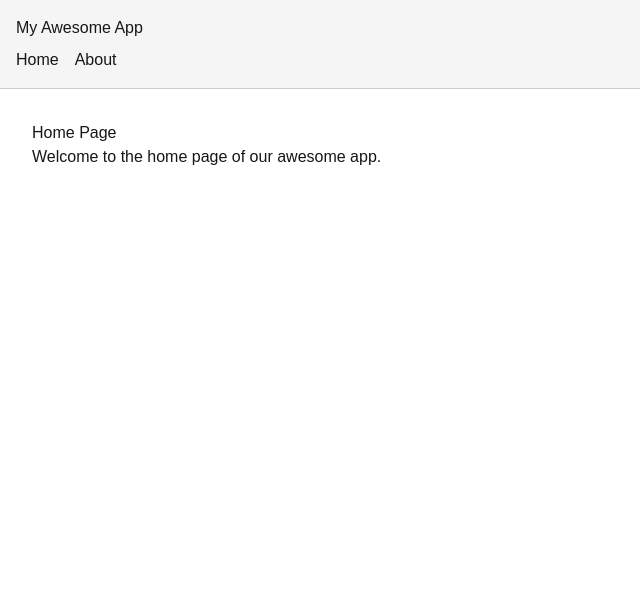
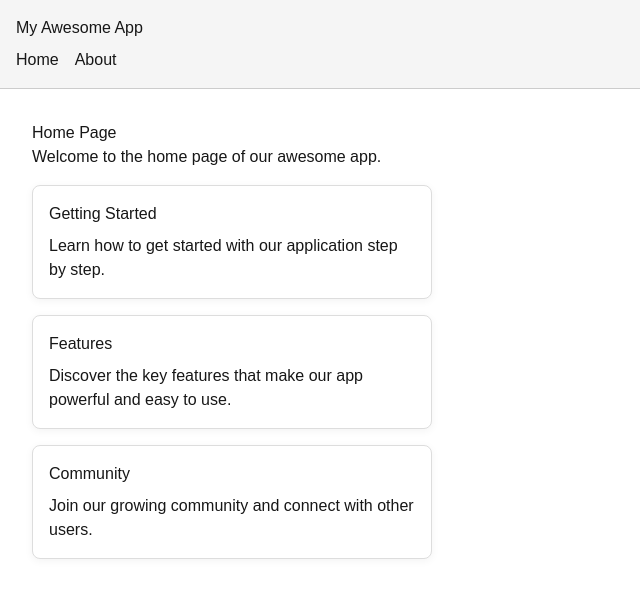
Before and after one commit to rosified-guru/alx-project-0x02-setup, a Next.js app in the folder alx-project-0x02/: page /home in a window 1280 px wide. Shown: the top 598 px of the page, without its empty margins (0-640 px from the left). Built offline with nearby package versions, Linux system fonts and the light colour scheme.

Commit message:
Card component

```diff
--- /dev/null
+++ b/alx-project-0x02/components/common/Card.tsx
@@ -0,0 +1,26 @@
+
+import React from 'react';
+
+interface CardProps {
+  title: string;
+  content: string;
+}
+
+const Card: React.FC<CardProps> = ({ title, content }) => {
+  return (
+    <div style={{
+      border: '1px solid #ddd',
+      borderRadius: '8px',
+      padding: '1rem',
+      margin: '1rem 0',
+      boxShadow: '0 2px 8px rgba(0,0,0,0.05)',
+      backgroundColor: '#fff',
+      maxWidth: '400px'
+    }}>
+      <h3 style={{ marginBottom: '0.5rem' }}>{title}</h3>
+      <p>{content}</p>
+    </div>
+  );
+};
+
+export default Card;
--- a/alx-project-0x02/interfaces/index.ts
+++ b/alx-project-0x02/interfaces/index.ts
@@ -0,0 +1,4 @@
+interface CardProps {
+    title: string;
+    content: string;
+}
--- a/alx-project-0x02/pages/home.tsx
+++ b/alx-project-0x02/pages/home.tsx
@@ -1,6 +1,6 @@
 import React from 'react';
 import Header from '../components/layout/Header';
-
+import Card from '../components/common/Card';
 const Home = () => {
   return (
     <>
@@ -8,6 +8,21 @@ const Home = () => {
       <main style={{ padding: '2rem' }}>
         <h2>Home Page</h2>
         <p>Welcome to the home page of our awesome app.</p>
+
+        <Card
+          title="Getting Started"
+          content="Learn how to get started with our application step by step."
+        />
+
+        <Card
+          title="Features"
+          content="Discover the key features that make our app powerful and easy to use."
+        />
+
+        <Card
+          title="Community"
+          content="Join our growing community and connect with other users."
+        />
       </main>
     </>
   );
```
